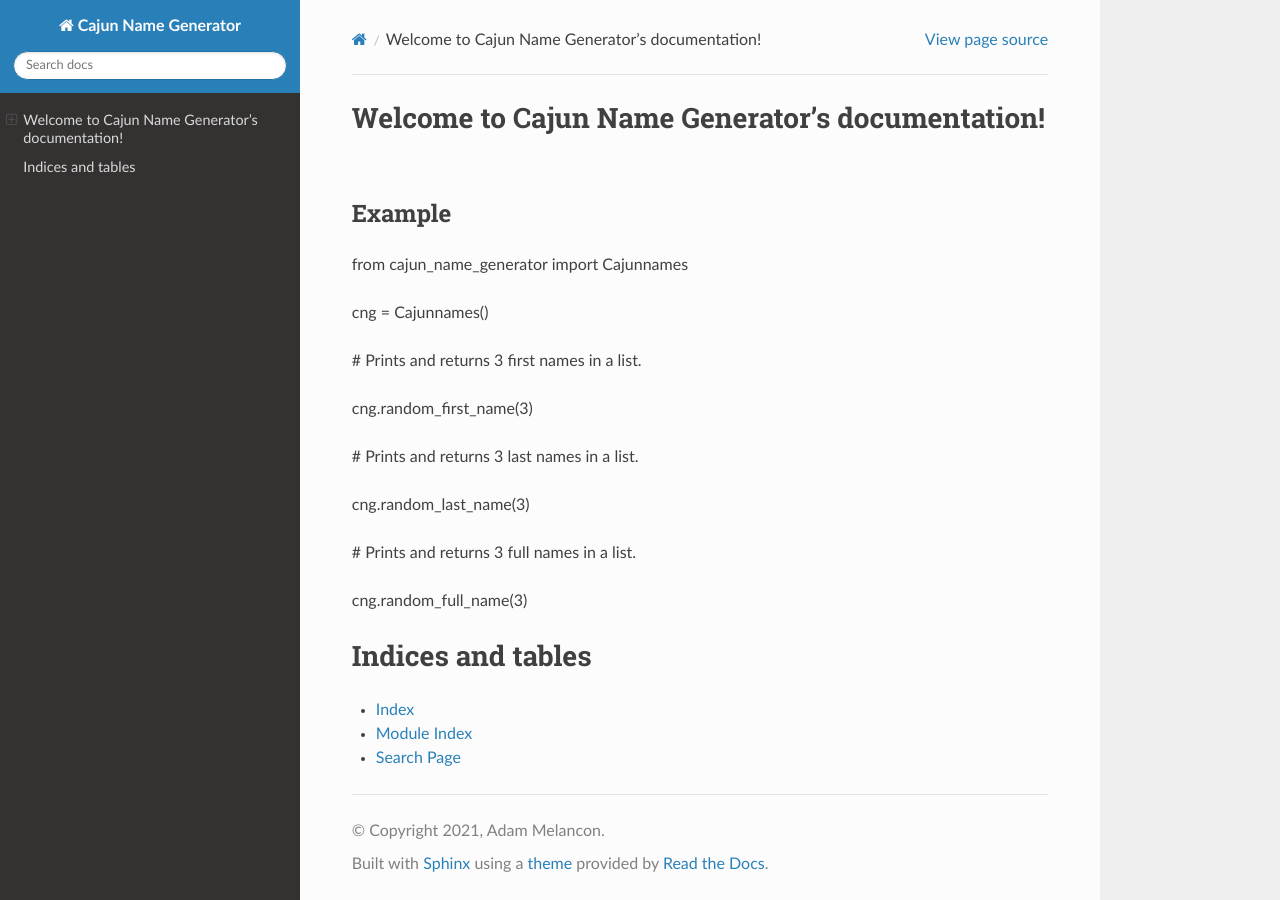
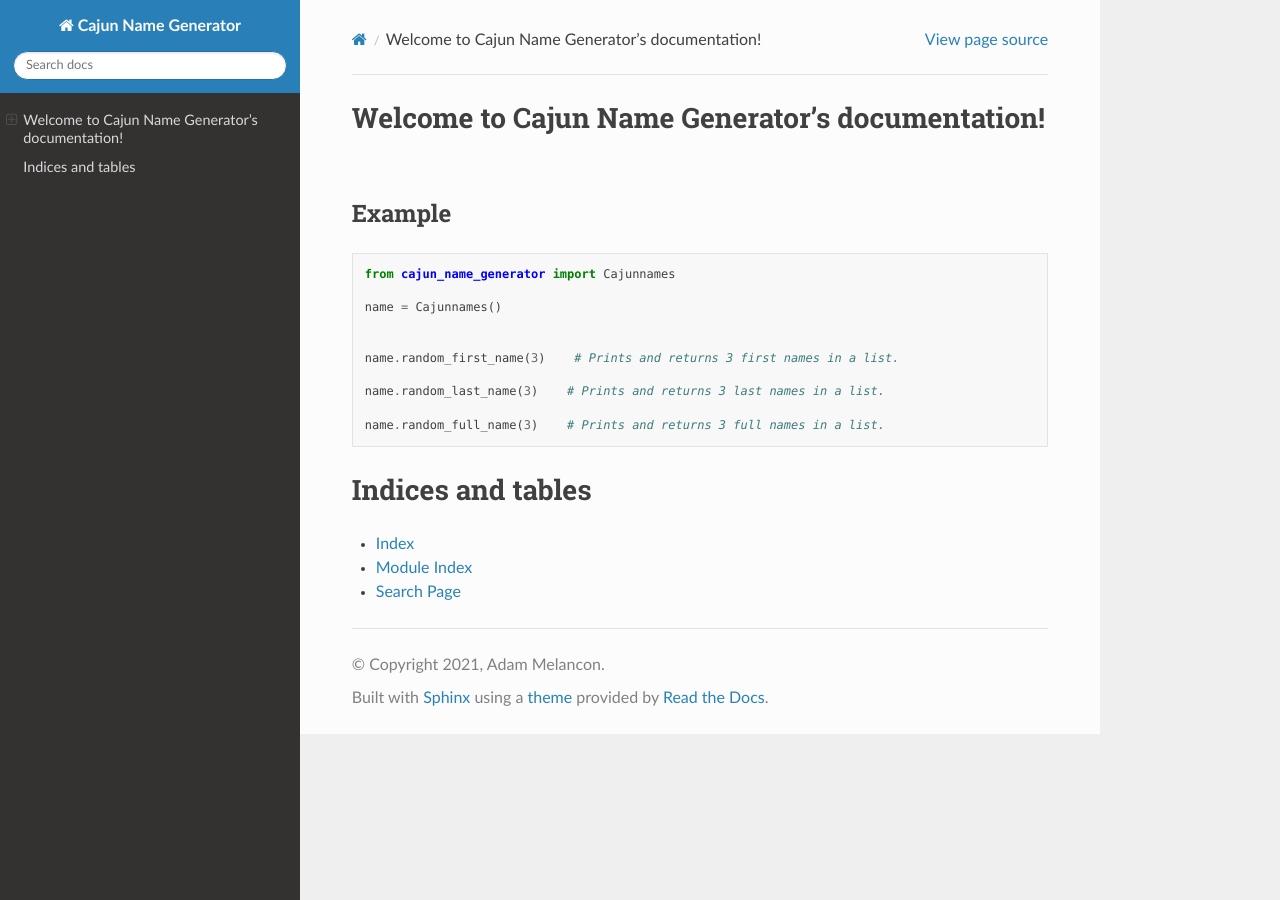
Before and after one commit to adammelancon/cajun_name_generator, a Sphinx documentation site: the page built from docs/index.rst, in a window 1280 px wide. Built offline with Sphinx 7.4.7 and the Read the Docs theme 2.0.0, drawn with Linux system fonts in a browser that asks for light colours.

Commit message:
update docs

```diff
--- a/docs/index.rst
+++ b/docs/index.rst
@@ -13,22 +13,18 @@ Welcome to Cajun Name Generator's documentation!
 
 Example
 --------
+::
 
-from cajun_name_generator import Cajunnames
+    from cajun_name_generator import Cajunnames
 
-cng = Cajunnames()
+    name = Cajunnames()
 
-# Prints and returns 3 first names in a list.
 
-cng.random_first_name(3)
+    name.random_first_name(3)    # Prints and returns 3 first names in a list.
 
-# Prints and returns 3 last names in a list.
+    name.random_last_name(3)    # Prints and returns 3 last names in a list.
 
-cng.random_last_name(3)
-
-# Prints and returns 3 full names in a list.
-
-cng.random_full_name(3)
+    name.random_full_name(3)    # Prints and returns 3 full names in a list.
 
 
 Indices and tables
```
Also changed, not shown: 1 other file.
